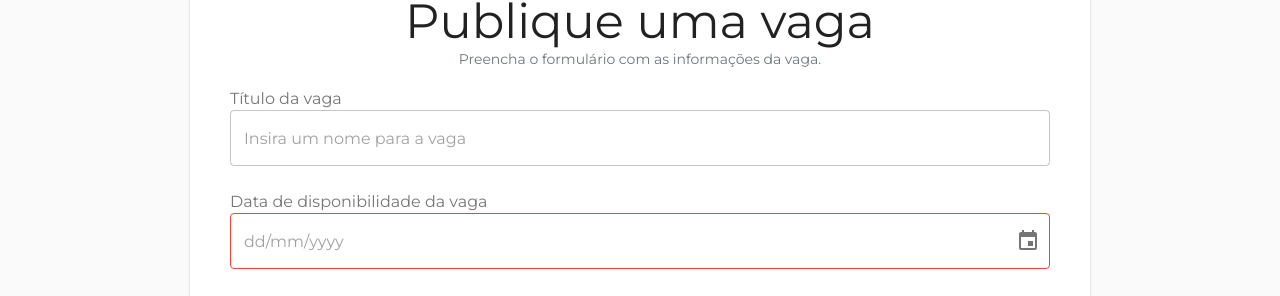
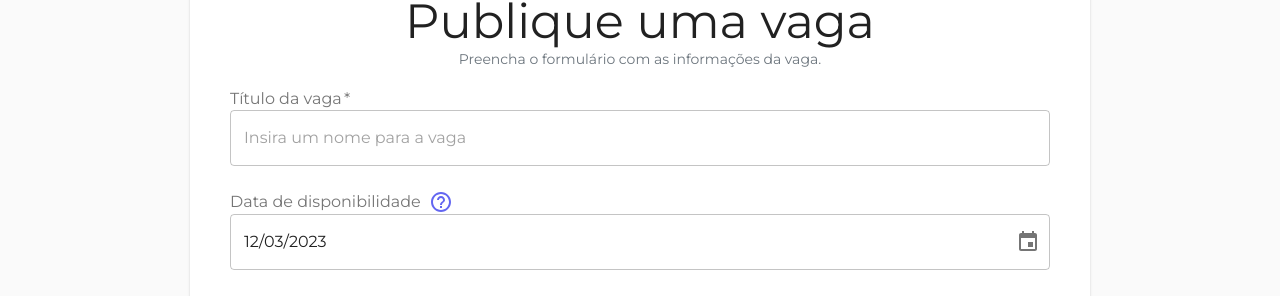
Before and after one commit to WebbStars/aupamatch, a React (Vite) app: page /post_job in a window 1280 px wide. Shown: the part 239-535 px from the top of the page. Built offline with nearby package versions, Linux system fonts and the light colour scheme; no server answers; sample sign-in values are in the browser's storage.

Commit message:
fix: set job title as required

```diff
--- a/src/components/organisms/edit_aupair_stepper.tsx
+++ b/src/components/organisms/edit_aupair_stepper.tsx
@@ -50,7 +50,11 @@ const INITIAL_VALUES = {
   quantidade_criancas: 0,
   carro_exclusivo: 'false',
   receber_newsletter: 'false',
-  data_disponibilidade: new Date(),
+  data_disponibilidade: new Date().toLocaleDateString('en', {
+    year: 'numeric',
+    month: '2-digit',
+    day: '2-digit',
+  }),
   escolaridade: '',
   experiencia: '',
   natacao: 'false',
--- a/src/components/organisms/job_form/form1.tsx
+++ b/src/components/organisms/job_form/form1.tsx
@@ -7,10 +7,13 @@ import {
   Select,
   SelectChangeEvent,
   TextField,
+  Tooltip,
 } from '@mui/material'
 import { DesktopDatePicker, LocalizationProvider } from '@mui/x-date-pickers'
 import { AdapterDayjs } from '@mui/x-date-pickers/AdapterDayjs'
 import { useTranslation } from 'react-i18next'
+import { HelpOutlineTwoTone } from '@mui/icons-material'
+import { theme } from '../../../styles'
 
 type Object = { [key: string]: any }
 
@@ -41,10 +44,11 @@ const NewJobForm1: React.FC<Props> = ({ form, handleOnChange, setForm }) => {
 
   return (
     <Box display="flex" flexDirection="column" gap={3} textAlign="justify">
-      <FormControl>
+      <FormControl required>
         <FormLabel>{t('organisms.job_form.form1.title_label')}</FormLabel>
         <TextField
           name="titulo_vaga"
+          required
           variant="outlined"
           placeholder={t('organisms.job_form.form1.title_placeholder')!}
           value={form.titulo_vaga}
@@ -52,7 +56,12 @@ const NewJobForm1: React.FC<Props> = ({ form, handleOnChange, setForm }) => {
         />
       </FormControl>
       <FormControl>
-        <FormLabel>{t('organisms.job_form.form1.date_label')}</FormLabel>
+        <Box display="flex" gap={1} color={theme.palette.primary.main}>
+          <FormLabel>{t('organisms.job_form.form1.date_label')}</FormLabel>
+          <Tooltip title={t('organisms.job_form.form1.date_helper')}>
+            <HelpOutlineTwoTone />
+          </Tooltip>
+        </Box>
         <LocalizationProvider dateAdapter={AdapterDayjs}>
           <DesktopDatePicker
             views={['year', 'month', 'day']}
--- a/src/components/organisms/post_job_stepper.tsx
+++ b/src/components/organisms/post_job_stepper.tsx
@@ -32,7 +32,11 @@ const steps = [
 
 const INITIAL_VALUES = {
   titulo_vaga: '',
-  data_disponibilidade: '',
+  data_disponibilidade: new Date().toLocaleDateString('en', {
+    year: 'numeric',
+    month: '2-digit',
+    day: '2-digit',
+  }),
   vaga_patrocinada: 'false',
   pais: '',
   estado_provincia: '',
--- a/src/locales/en/translation.json
+++ b/src/locales/en/translation.json
@@ -51,7 +51,8 @@
       "form1": {
         "title_label": "Job Title",
         "title_placeholder": "Enter a name for the job",
-        "date_label": "Job availability date",
+        "date_label": "Availability date",
+        "date_helper": "The availability date is the expected date you want to receive au pair",
         "sponsor_label": "Sponsored Job",
         "sponsor_placeholder": "Is the job Sponsored?",
         "country_label": "Country",
--- a/src/locales/pt/translation.json
+++ b/src/locales/pt/translation.json
@@ -51,7 +51,8 @@
       "form1": {
         "title_label": "Título da vaga",
         "title_placeholder": "Insira um nome para a vaga",
-        "date_label": "Data de disponibilidade da vaga",
+        "date_label": "Data de disponibilidade",
+        "date_helper": "A data de disponibilidade é a data prevista que deseja receber au pair",
         "sponsor_label": "Vaga Patrocinada",
         "sponsor_placeholder": "Vaga é Patrocinada?",
         "country_label": "País",
```
